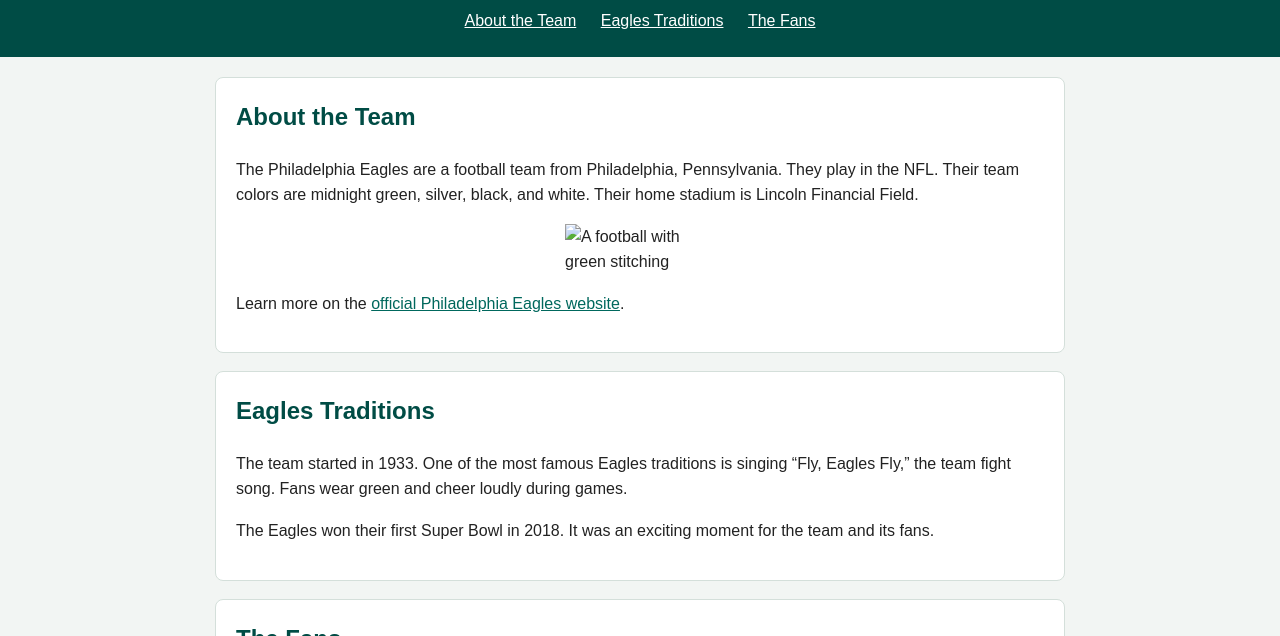
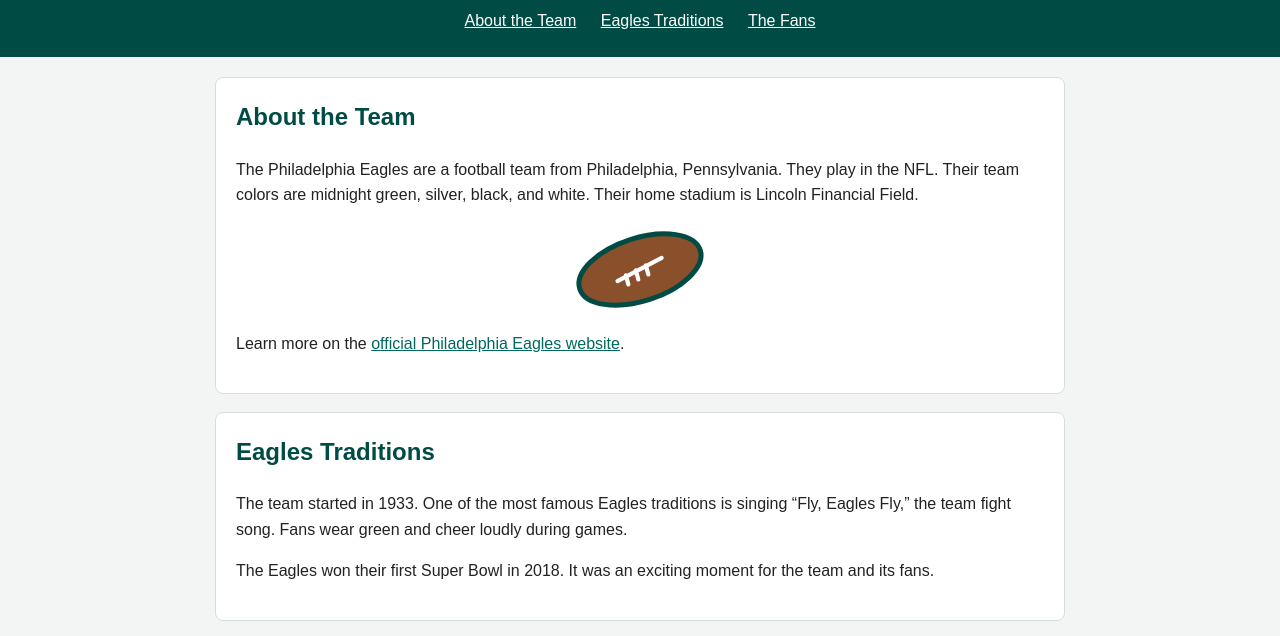
Before and after one commit to bradygobirdschamberlin/CIS099BC, a plain HTML site: page index.html in a window 1280 px wide. Shown: the part 89-725 px from the top of the page. Drawn offline with Linux system fonts and the light colour scheme.

Commit message:
Add files via upload

```diff
--- a/index.html
+++ b/index.html
@@ -21,7 +21,7 @@
     <section id="team">
       <h2>About the Team</h2>
       <p>The Philadelphia Eagles are a football team from Philadelphia, Pennsylvania. They play in the NFL. Their team colors are midnight green, silver, black, and white. Their home stadium is Lincoln Financial Field.</p>
-      <img class="football-picture" src="images/football.svg" alt="A football with green stitching">
+      <img class="football-picture" src="football.svg" alt="A football with green stitching">
       <p>Learn more on the <a href="https://www.philadelphiaeagles.com/" target="_blank" rel="noopener noreferrer">official Philadelphia Eagles website</a>.</p>
     </section>
 
```
Also changed, not shown: images/eagle-stadium.svg (added), images/football.svg (added).
